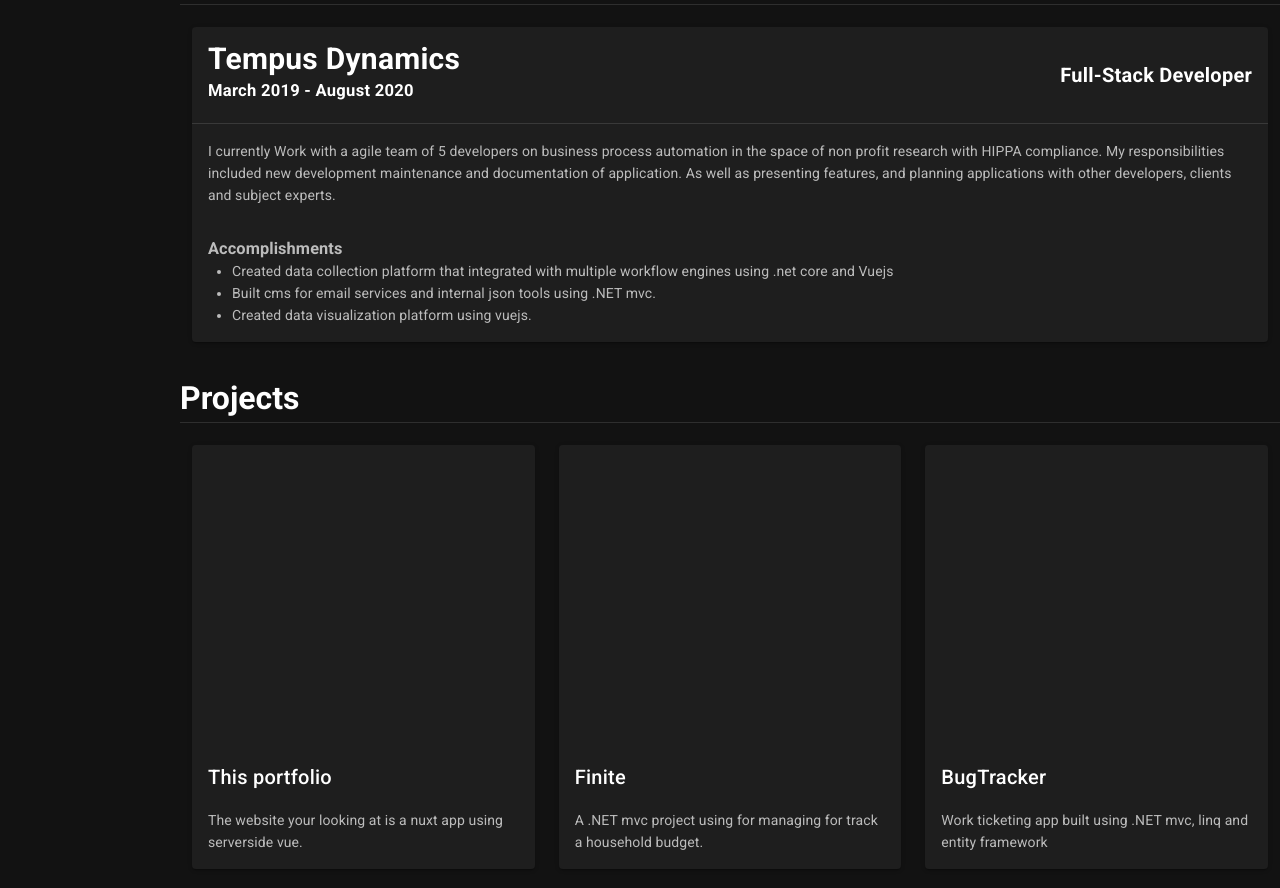
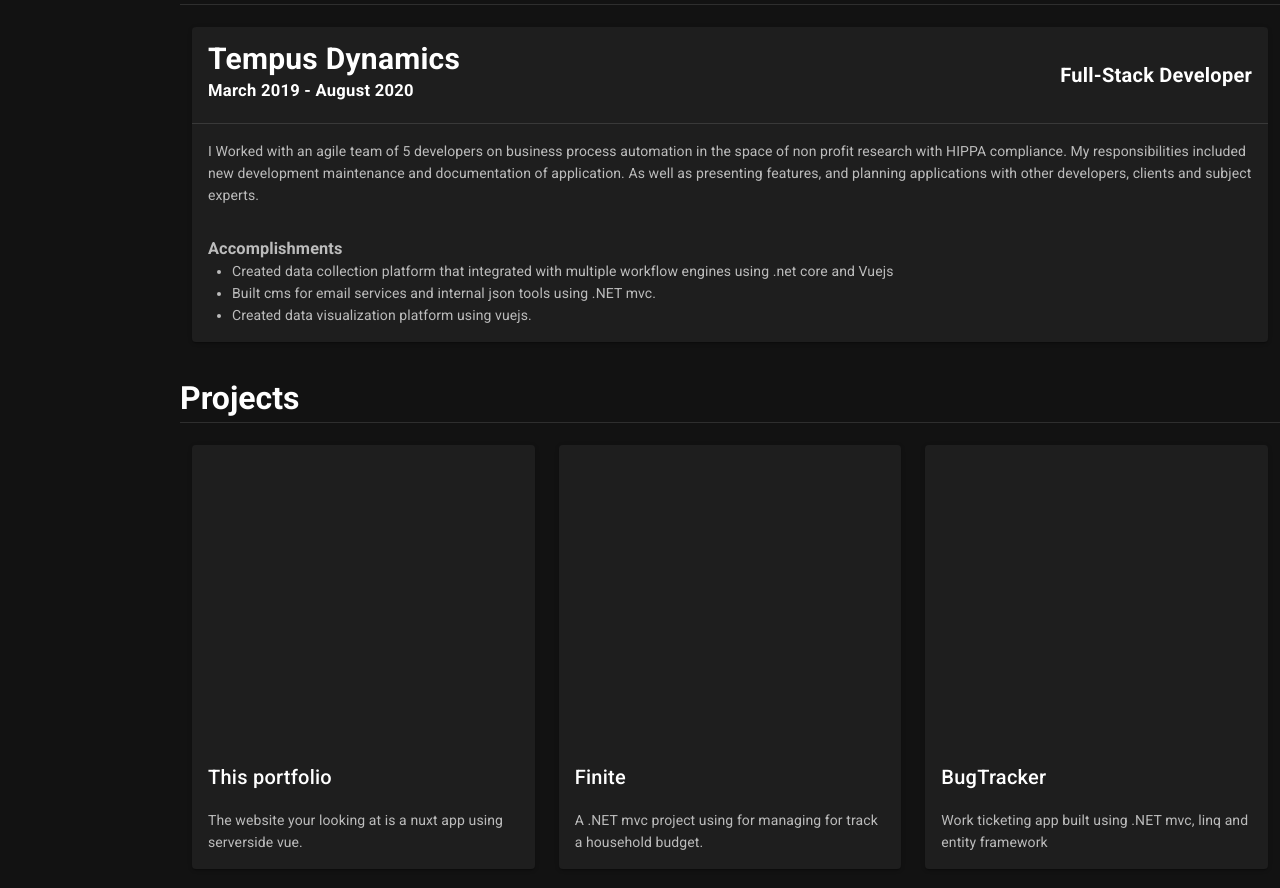
Before and after one commit to adamb5441/Adam-Services, a Nuxt app: page / in a window 1280 px wide. Shown: the part 1243-2131 px from the top of the page. Built offline with nearby package versions, Linux system fonts and the light colour scheme; what v-clipboard, v-jsoneditor would draw is missing.

Commit message:
fixed tence of work experience

```diff
--- a/pages/index.vue
+++ b/pages/index.vue
@@ -212,7 +212,7 @@ export default {
         {
           title: "Full-Stack  Developer",
           company: "Tempus Dynamics",
-          description: "I currently Work with a agile team of 5 developers on business process automation in the space of non profit research  with HIPPA compliance. My responsibilities included new development maintenance and documentation of application. As well as presenting features, and planning  applications with other developers, clients and subject experts.",
+          description: "I Worked with an agile team of 5 developers on business process automation in the space of non profit research  with HIPPA compliance. My responsibilities included new development maintenance and documentation of application. As well as presenting features, and planning  applications with other developers, clients and subject experts.",
           time: "March 2019 - August 2020",
           acomplishments: [
             "Created data collection platform that integrated  with multiple workflow engines using .net core and Vuejs",
```
